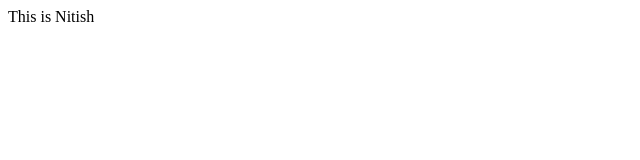
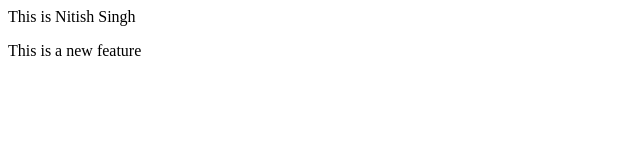
Before and after one commit to Nitish-singh123/LocalRepo, a plain HTML site: page index.html in a window 1280 px wide. Shown: the whole page, without its empty margins (0-640 px from the left). Drawn offline with Linux system fonts and the light colour scheme.

Commit message:
Add new feature

```diff
--- a/index.html
+++ b/index.html
@@ -1 +1,2 @@
-<p> This is Nitish</p>
+<p> This is Nitish Singh </p>
+<p> This is a new feature </p>
```
